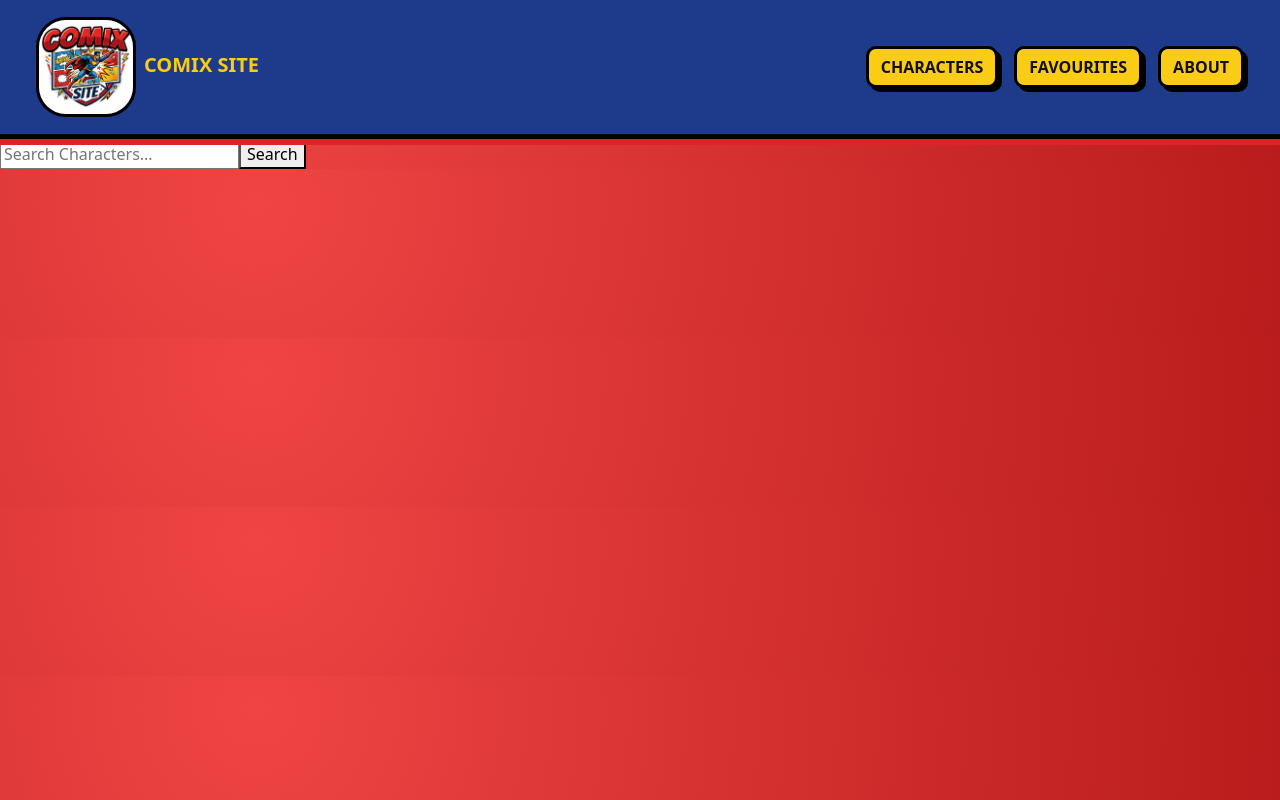
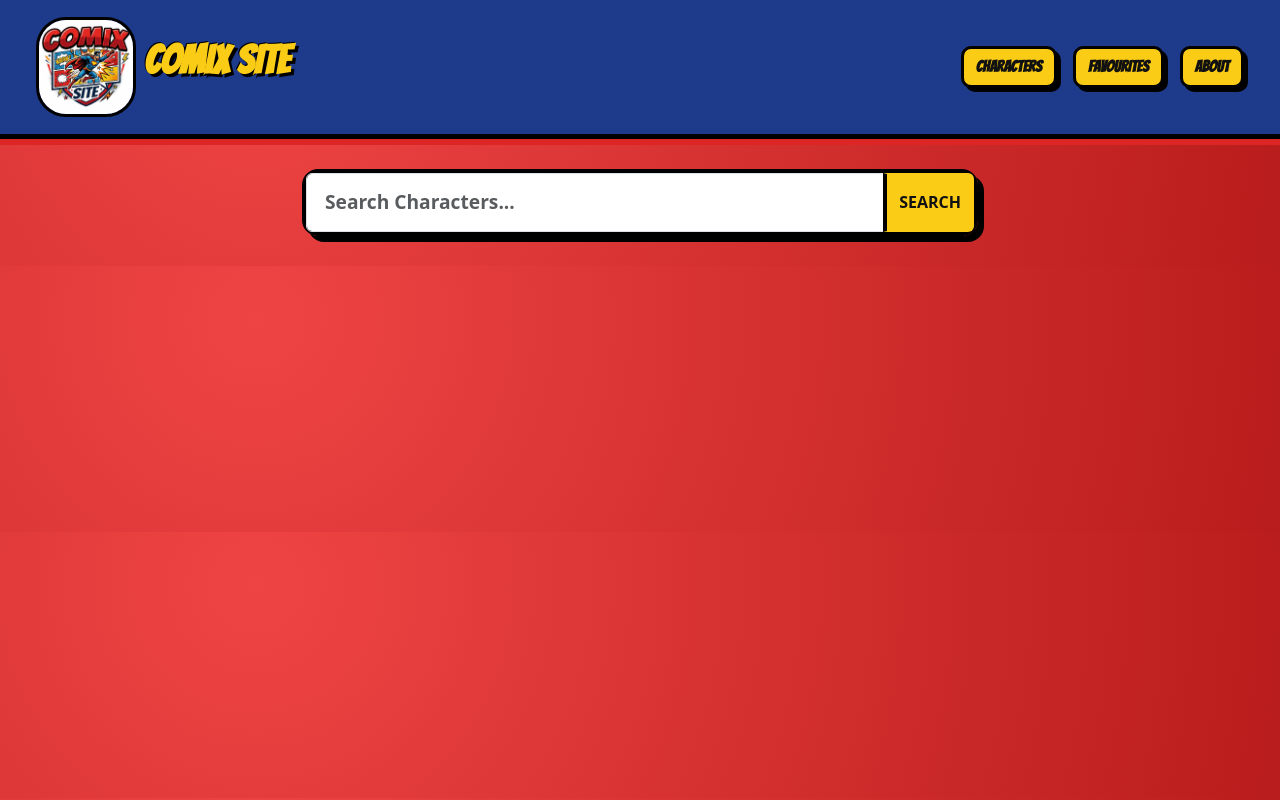
Before and after one commit to S00269936/AngularComicWebApplication, an Angular app: page / in a window 1280 px wide. Built offline with nearby package versions, Linux system fonts and the light colour scheme.

Commit message:
Styled search bar as well as added some flair to title. (I cooked a lemon meringue pie whilst doing this.)

```diff
--- a/src/app/components/home/home.css
+++ b/src/app/components/home/home.css
@@ -3,6 +3,12 @@
     border-bottom: 5px solid #000;
     box-shadow: 0 6px 0 #DC2626;
     padding: 12px 24px;
+    font-family: 'Bangers', cursive;
+}
+.spanTitle{
+    font-family: 'Bangers', cursive;
+    font-size: 2.5rem;
+    text-shadow: 3px 3px 0 #000, -1px -1px 0 #000;
 }
 .customBrand{
     color: #facc15;
--- a/src/app/components/home/home.html
+++ b/src/app/components/home/home.html
@@ -2,7 +2,7 @@
   <div class="container-fluid">
     <a class="navbar-brand customBrand align-items-center" routerLink="/">
       <img src="assets/logo.png" alt="logo" class="logo me-2">
-      <span>Comix Site</span>
+      <span class="spanTitle">Comix Site</span>
     </a>
     <div class="ms-auto d-flex gap-3">
       <a routerLink="/" class="btn customButton">Characters</a>
--- a/src/app/components/search/search.css
+++ b/src/app/components/search/search.css
@@ -0,0 +1,25 @@
+.customSearchDiv{
+    max-width: 700px;
+    margin: 30px auto;
+}
+.customSearch{
+    border: 4px solid #000;
+    border-radius: 16px;
+    box-shadow: 6px 6px 0 #000;
+}
+.customSearchInput{
+    font-size: 1.2rem;
+    font-weight: 700;
+    padding: 14px 18px;
+}
+.searchBtn{
+    background: #facc15;
+    color: #111;
+    font-weight: 900;
+    text-transform: uppercase;
+    border-left: 4px solid #000;
+}
+.searchBtn:hover{
+    background: #dc2626;
+    color: white;
+}
--- a/src/app/components/search/search.html
+++ b/src/app/components/search/search.html
@@ -1,2 +1,6 @@
-<input type="text" [(ngModel)]="searchTerm" placeholder="Search Characters..." class="search-input" />
-<button (click)="submitSearch()">Search</button>
+<div class="container customSearchDiv">
+    <div class="input-group customSearch">
+        <input type="text" [(ngModel)]="searchTerm" placeholder="Search Characters..." class="form-control customSearchInput" (keyup.enter)="submitSearch()">
+        <button class="btn searchBtn" (click)="submitSearch()">Search</button>
+    </div>
+</div>
```
